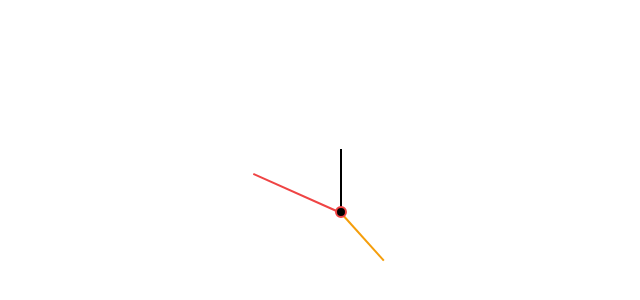
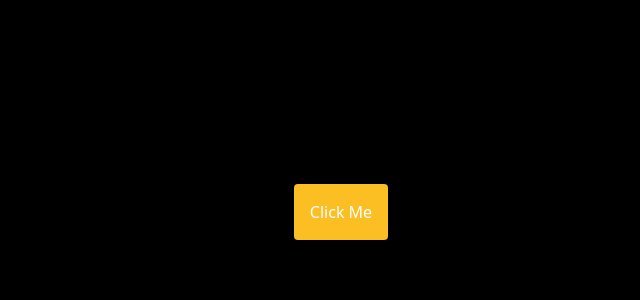
Before and after one commit to KeepCodeing/vcomponents-project, a Vue app: page / in a window 1280 px wide. Shown: the part 188-488 px from the top of the page, without its empty margins (299-939 px from the left). Built offline with nearby package versions, Linux system fonts and the light colour scheme.

Commit message:
RippleButton完成

```diff
--- a/src/App.vue
+++ b/src/App.vue
@@ -1,5 +1,5 @@
 <template>
-  <theme-clock />
+  <ripple-button />
 </template>
 
 <script lang="ts">
@@ -12,7 +12,8 @@ import { defineComponent } from 'vue'
 // import AnimatedNavigation from '@/components/AnimatedNavigation.vue'
 // import DrinkWater from './components/DrinkWater.vue';
 // import MovieApp from './components/MovieApp.vue';
-import ThemeClock from './components/ThemeClock.vue';
+// import ThemeClock from './components/ThemeClock.vue';
+import RippleButton from '@/components/RippleButton.vue'
 
 export default defineComponent({
   components: {
@@ -24,7 +25,8 @@ export default defineComponent({
     // AnimatedNavigation,
     // DrinkWater,
     // MovieApp,
-    ThemeClock
+    // ThemeClock
+    RippleButton,
   }
 });
 </script>
--- /dev/null
+++ b/src/components/RippleButton.vue
@@ -0,0 +1,67 @@
+<template>
+  <div class="bg-black h-full w-full flex justify-center items-center">
+    <div>
+      <button
+        @click="appendCircle"
+        id="bt"
+        class="
+          p-4
+          cursor-pointer
+          overflow-hidden
+          relative
+          rounded
+          bg-yellow-400
+          text-white
+        "
+      >
+        Click Me
+      </button>
+    </div>
+  </div>
+</template>
+
+<script lang="ts">
+import { defineComponent, onMounted } from "vue";
+
+export default defineComponent({
+  setup() {
+    let bt: HTMLElement | null;
+    onMounted(() => (bt = document.querySelector("#bt")));
+
+    const appendCircle = (e: any) => {
+      if (!bt) return;
+      const div = document.createElement("div");
+      div.classList.add("circle");
+      div.style.top = e.clientY - e.target.offsetTop + "px";
+      div.style.left = e.clientX - e.target.offsetLeft + "px";
+
+      bt.append(div);
+
+      setTimeout(() => div.remove(), 500);
+    };
+
+    return {
+      appendCircle,
+    };
+  },
+});
+</script>
+
+<style>
+@keyframes sca {
+  to {
+    opacity: 0;
+    transform: scale(5);
+  }
+}
+.circle {
+  position: absolute;
+  transform: translate(-50%);
+  border-radius: 50%;
+  background-color: rgba(255, 255, 255, 0.7);
+  height: 50px;
+  width: 50px;
+  transition: cubic-bezier(0.075, 0.82, 0.165, 1);
+  animation: sca 0.5s;
+}
+</style>
```
